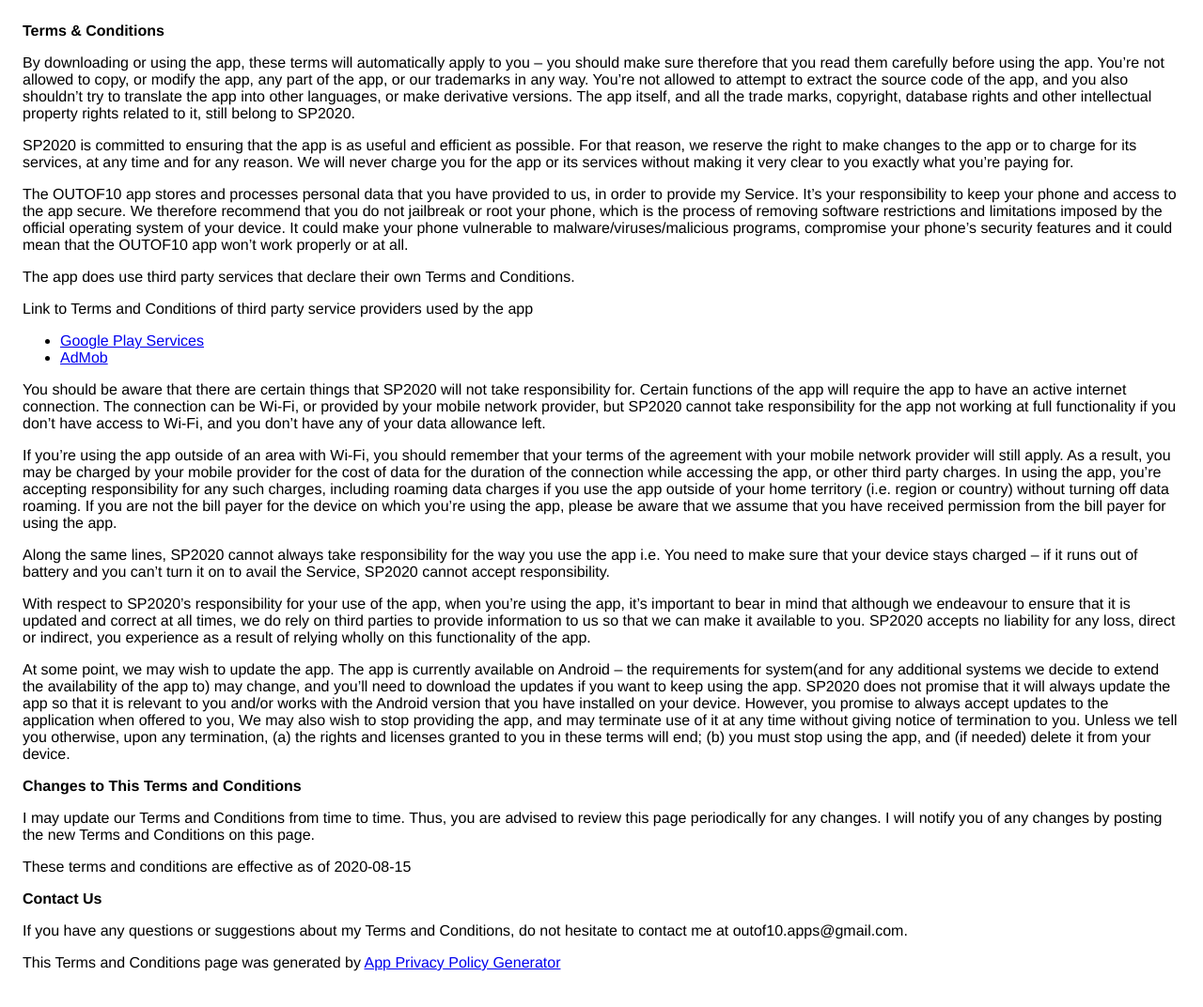
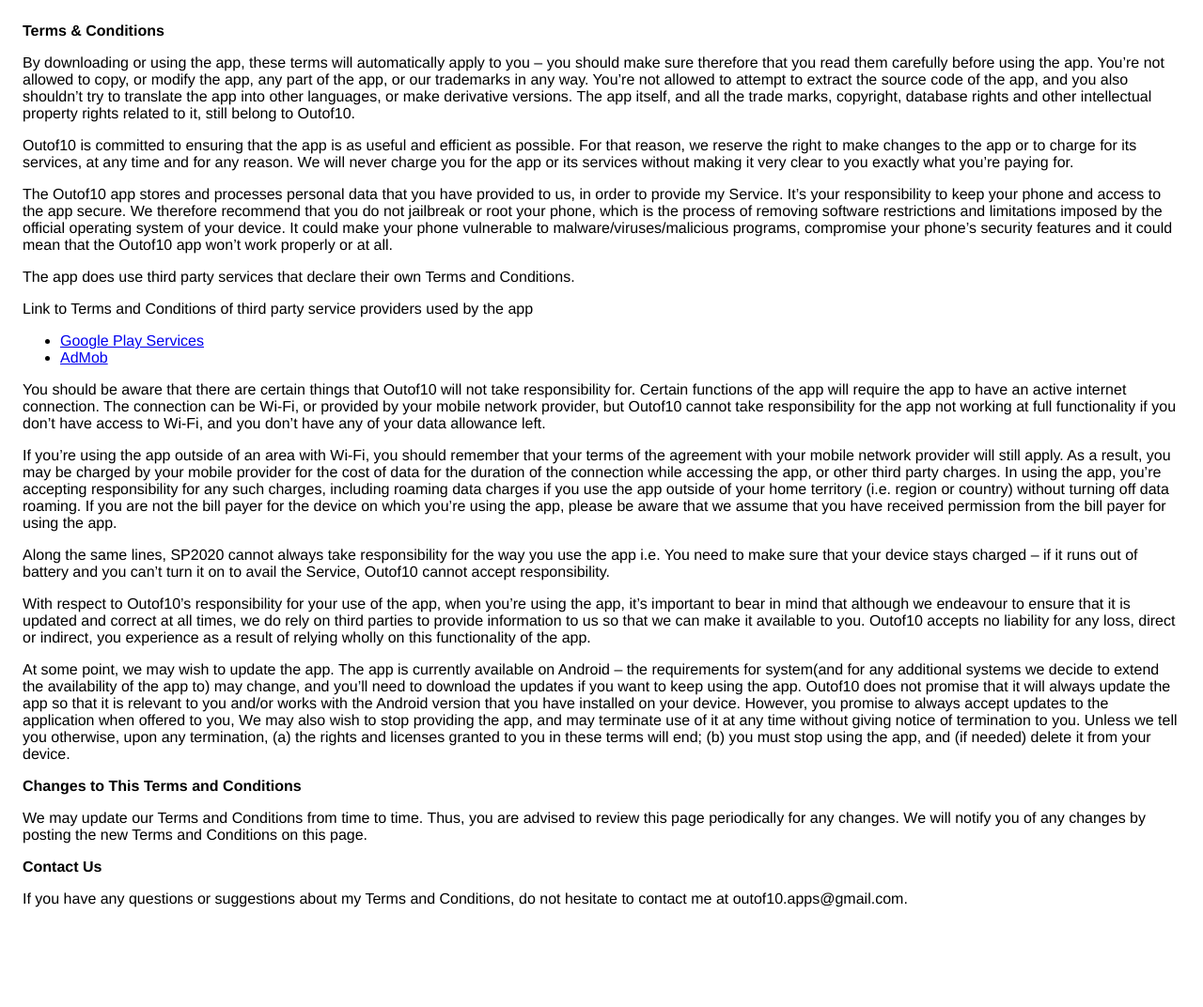
Before and after one commit to OUTOF10/terms-of-use, a plain HTML site: page index.html in a window 1280 px wide. Shown: the whole page at 94% size. After the commit the page ends 1006 px from the top, so only its background shows below. Drawn offline with Linux system fonts and the light colour scheme.

Commit message:
Update index.html

```diff
--- a/index.html
+++ b/index.html
@@ -17,16 +17,16 @@
                   to translate the app into other languages, or make derivative
                   versions. The app itself, and all the trade marks, copyright,
                   database rights and other intellectual property rights related
-                  to it, still belong to SP2020.
+                  to it, still belong to Outof10.
                 </p> <p>
-                  SP2020 is committed to ensuring that the app is
+                  Outof10 is committed to ensuring that the app is
                   as useful and efficient as possible. For that reason, we
                   reserve the right to make changes to the app or to charge for
                   its services, at any time and for any reason. We will never
                   charge you for the app or its services without making it very
                   clear to you exactly what you’re paying for.
                 </p> <p>
-                  The OUTOF10 app stores and processes personal data that
+                  The Outof10 app stores and processes personal data that
                   you have provided to us, in order to provide my
                   Service. It’s your responsibility to keep your phone and
                   access to the app secure. We therefore recommend that you do
@@ -35,7 +35,7 @@
                   official operating system of your device. It could make your
                   phone vulnerable to malware/viruses/malicious programs,
                   compromise your phone’s security features and it could mean
-                  that the OUTOF10 app won’t work properly or at all.
+                  that the Outof10 app won’t work properly or at all.
                 </p> <div><p>
                     The app does use third party services that declare their own
                     Terms and Conditions.
@@ -44,10 +44,10 @@
                     providers used by the app
                   </p> <ul><li><a href="https://policies.google.com/terms" target="_blank" rel="noopener noreferrer">Google Play Services</a></li><li><a href="https://developers.google.com/admob/terms" target="_blank" rel="noopener noreferrer">AdMob</a></li><!----><!----><!----><!----><!----><!----><!----><!----><!----><!----><!----><!----><!----><!----><!----><!----><!----><!----><!----><!----></ul></div> <p>
                   You should be aware that there are certain things that
-                  SP2020 will not take responsibility for. Certain
+                  Outof10 will not take responsibility for. Certain
                   functions of the app will require the app to have an active
                   internet connection. The connection can be Wi-Fi, or provided
-                  by your mobile network provider, but SP2020
+                  by your mobile network provider, but Outof10
                   cannot take responsibility for the app not working at full
                   functionality if you don’t have access to Wi-Fi, and you don’t
                   have any of your data allowance left.
@@ -69,14 +69,14 @@
                   responsibility for the way you use the app i.e. You need to
                   make sure that your device stays charged – if it runs out of
                   battery and you can’t turn it on to avail the Service,
-                  SP2020 cannot accept responsibility.
+                  Outof10 cannot accept responsibility.
                 </p> <p>
-                  With respect to SP2020’s responsibility for your
+                  With respect to Outof10’s responsibility for your
                   use of the app, when you’re using the app, it’s important to
                   bear in mind that although we endeavour to ensure that it is
                   updated and correct at all times, we do rely on third parties
                   to provide information to us so that we can make it available
-                  to you. SP2020 accepts no liability for any
+                  to you. Outof10 accepts no liability for any
                   loss, direct or indirect, you experience as a result of
                   relying wholly on this functionality of the app.
                 </p> <p>
@@ -85,7 +85,7 @@
                   system(and for any additional systems we
                   decide to extend the availability of the app to) may change,
                   and you’ll need to download the updates if you want to keep
-                  using the app. SP2020 does not promise that it
+                  using the app. Outof10 does not promise that it
                   will always update the app so that it is relevant to you
                   and/or works with the Android version that you have
                   installed on your device. However, you promise to always
@@ -97,19 +97,16 @@
                   (b) you must stop using the app, and (if needed) delete it
                   from your device.
                 </p> <p><strong>Changes to This Terms and Conditions</strong></p> <p>
-                  I may update our Terms and Conditions
+                  We may update our Terms and Conditions
                   from time to time. Thus, you are advised to review this page
-                  periodically for any changes. I will
+                  periodically for any changes. We will
                   notify you of any changes by posting the new Terms and
                   Conditions on this page.
-                </p> <p>
-                  These terms and conditions are effective as of 2020-08-15
-                </p> <p><strong>Contact Us</strong></p> <p>
+                </p>
+        <p><strong>Contact Us</strong></p> <p>
                   If you have any questions or suggestions about my
                   Terms and Conditions, do not hesitate to contact me
                   at outof10.apps@gmail.com.
-                </p> <p>
-                  This Terms and Conditions page was generated by
-                  <a href="https://app-privacy-policy-generator.firebaseapp.com/" target="_blank" rel="noopener noreferrer">App Privacy Policy Generator</a></p>
+                </p>
     </body>
     </html>
```
